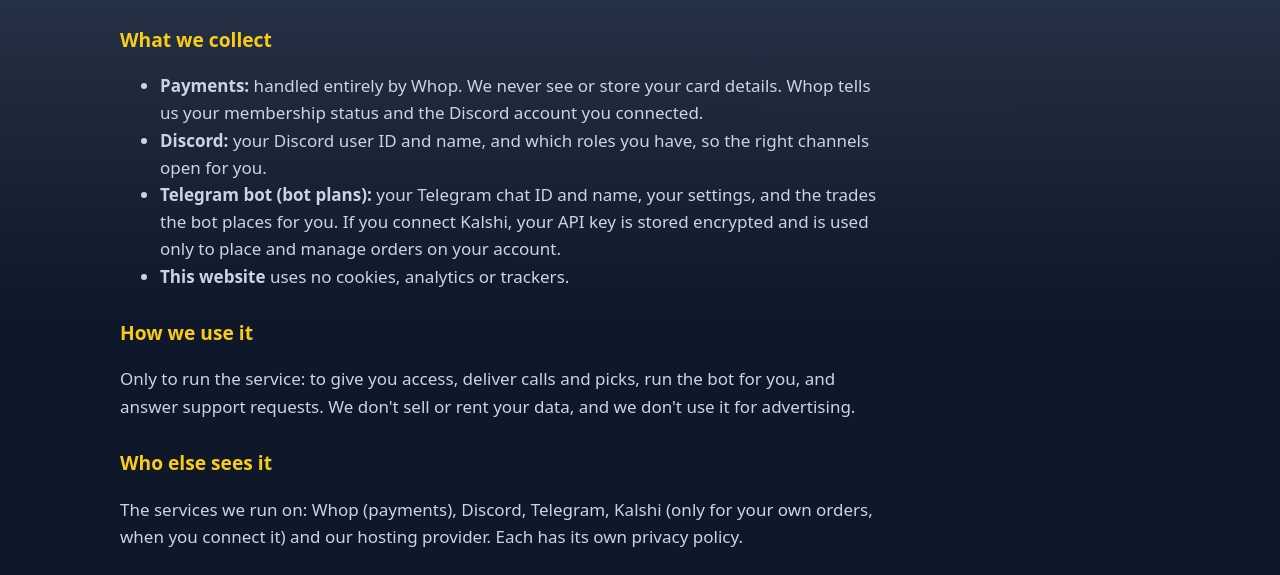
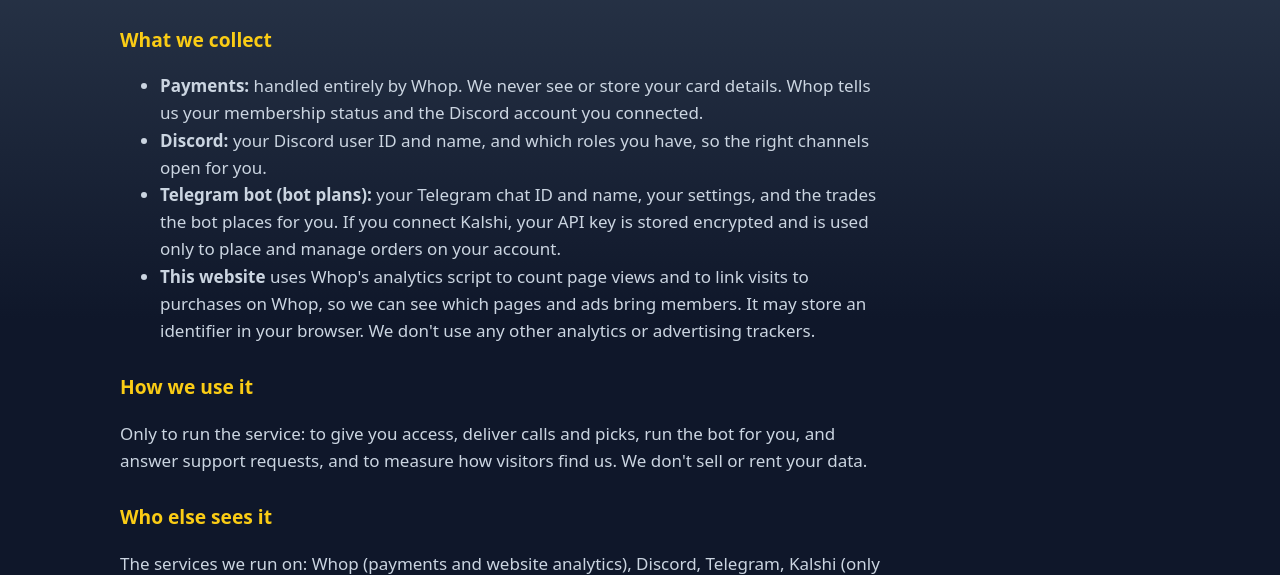
Before and after one commit to VektorPulse/oraclesignals-site, a plain HTML site: page privacy.html in a window 1280 px wide. Shown: the part 201-776 px from the top of the page. Drawn offline with Linux system fonts and the light colour scheme.

Commit message:
Whop analytics pixel; privacy page says so

```diff
--- a/privacy.html
+++ b/privacy.html
@@ -7,6 +7,12 @@
 <meta name="theme-color" content="#0f172a">
 <link rel="icon" href="assets/favicon-32.png">
 <link rel="stylesheet" href="style.css">
+<!-- Whop pixel: page views and purchases for the Whop dashboard (docs.whop.com/developer/ads/pixel) -->
+<script>
+!function(w,d,s,u,n,a,b){if(w[n])return;a=w[n]={q:[],t:+new Date,s:[],o:u,track:function(){a.q.push([+new Date].concat([].slice.call(arguments)))},setScope:function(){a.s=[].slice.call(arguments).filter(function(x){return typeof x==="string"});a.q.push([+new Date,"setScope"].concat(a.s))},scope:function(){var c=[].slice.call(arguments);return{track:function(){a.q.push([+new Date].concat([].slice.call(arguments)).concat([{__scope:c}]))}}}};b=d.createElement(s);b.async=1;b.src=u+"/s.js";d.getElementsByTagName(s)[0].parentNode.insertBefore(b,d.getElementsByTagName(s)[0])}(window,document,"script","https://t.whop.tw","whop");
+whop.setScope("biz_SU1IiiyXN9Ee8N");
+whop.track("page");
+</script>
 </head>
 <body>
 <div class="wrap">
@@ -26,15 +32,17 @@
       <li><b>Telegram bot (bot plans):</b> your Telegram chat ID and name, your settings, and the trades the bot
         places for you. If you connect Kalshi, your API key is stored encrypted and is used only to place and manage
         orders on your account.</li>
-      <li><b>This website</b> uses no cookies, analytics or trackers.</li>
+      <li><b>This website</b> uses Whop's analytics script to count page views and to link visits to purchases on
+        Whop, so we can see which pages and ads bring members. It may store an identifier in your browser. We don't
+        use any other analytics or advertising trackers.</li>
     </ul>
 
     <h2>How we use it</h2>
     <p>Only to run the service: to give you access, deliver calls and picks, run the bot for you, and answer support
-      requests. We don't sell or rent your data, and we don't use it for advertising.</p>
+      requests, and to measure how visitors find us. We don't sell or rent your data.</p>
 
     <h2>Who else sees it</h2>
-    <p>The services we run on: Whop (payments), Discord, Telegram, Kalshi (only for your own orders, when you connect
+    <p>The services we run on: Whop (payments and website analytics), Discord, Telegram, Kalshi (only for your own orders, when you connect
       it) and our hosting provider. Each has its own privacy policy.</p>
 
     <h2>Keeping and deleting</h2>
```
Also changed, not shown: index.html (+6 -0 lines), refund.html (+6 -0 lines), terms.html (+6 -0 lines).
